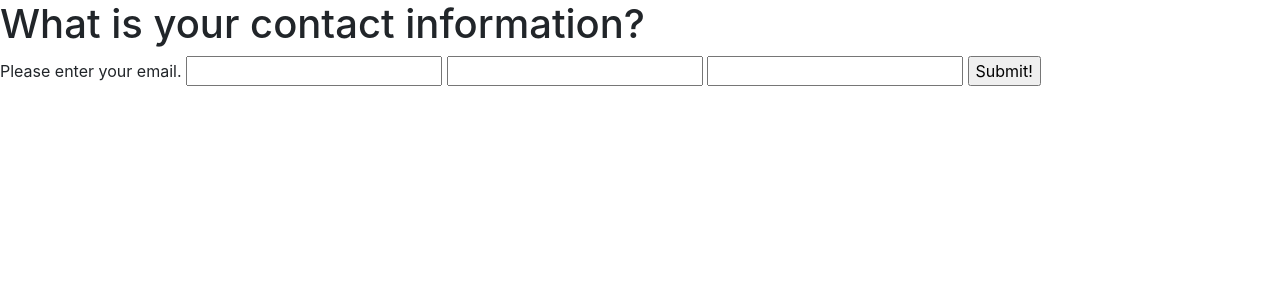
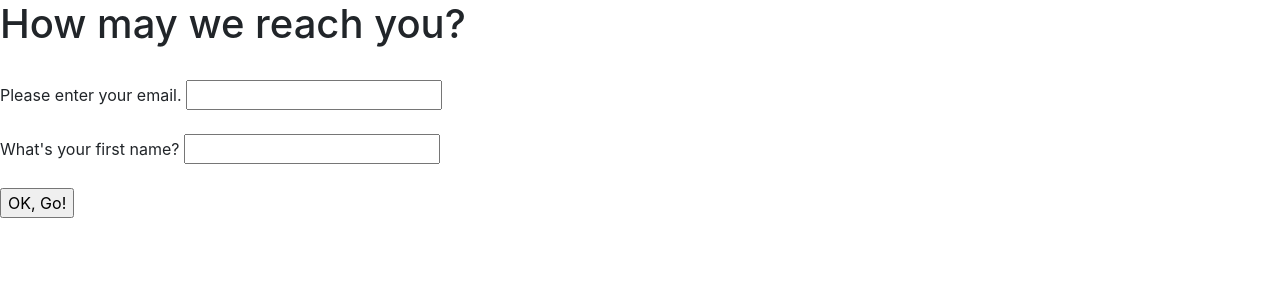
Before and after one commit to mattkcole/splashshot, a Django app: page /splash/photographers/ in a window 1280 px wide. Shown: the top 300 px of the page. Run offline with Django 3.2, Linux system fonts and the light colour scheme; some libraries are stand-ins or nearby versions.

Commit message:
working on form submission

```diff
--- a/splash/forms.py
+++ b/splash/forms.py
@@ -5,11 +5,12 @@ from splash.models import PotentialPhotographers
 
 
 class PhotographerForm(forms.ModelForm):
+    firstname = forms.CharField(max_length=128,
+    help_text="What's your first name?")
     email = forms.EmailField(max_length=128,
     help_text="Please enter your email.")
-    firstname = forms.CharField(max_length=128)
-    lastname = forms.CharField(max_length=128)
-    prob = forms.IntegerField(widget=forms.HiddenInput(), initial=0)
+
+    lastname = forms.CharField(widget=forms.HiddenInput(), max_length=128, initial="uk")
     class Meta:
         # Provide an association between the ModelForm and a model
         model = PotentialPhotographers
--- a/splash/models.py
+++ b/splash/models.py
@@ -1,10 +1,8 @@
 from django.db import models
 
 class PotentialPhotographers(models.Model):
+    firstname = models.CharField(max_length=100)
     email = models.EmailField(max_length=128, unique=True)
-    firstname = models.CharField(max_length=100)
     lastname = models.CharField(max_length=100)
-
-    prob = models.IntegerField()
     def __str__(self): # For Python 2, use __unicode__ too
         return self.email
--- a/templates/splash/photographers.html
+++ b/templates/splash/photographers.html
@@ -16,19 +16,23 @@
     <link rel="stylesheet" href="{% static "css/styles.css" %}">
   </head>
   <body>
-    <h1>What is your contact information?</h1>
-    <div>
+    <h1>How may we reach you?</h1>
+    <br>
+      <div>
+      </form>
       <form id="PhotographerForm" method="post" action="/splash/photographers/">
         {% csrf_token %}
         {% for hidden in form.hidden_fields %}
-          {{ hidden }}
+        {{ hidden }}
         {% endfor %}
         {% for field in form.visible_fields %}
-          {{ field.errors }}
-          {{ field.help_text }}
-          {{ field }}
+        {{ field.errors }}
+        {{ field.help_text }}
+        {{ field }}
+        <br>
+        <br>
         {% endfor %}
-        <input type="submit" name="submit" value="Submit!" />
+        <input type="submit" name="submit" value="OK, Go!" />
       </form>
     </div>
   </body>
```
Also changed, not shown: db.sqlite3.
